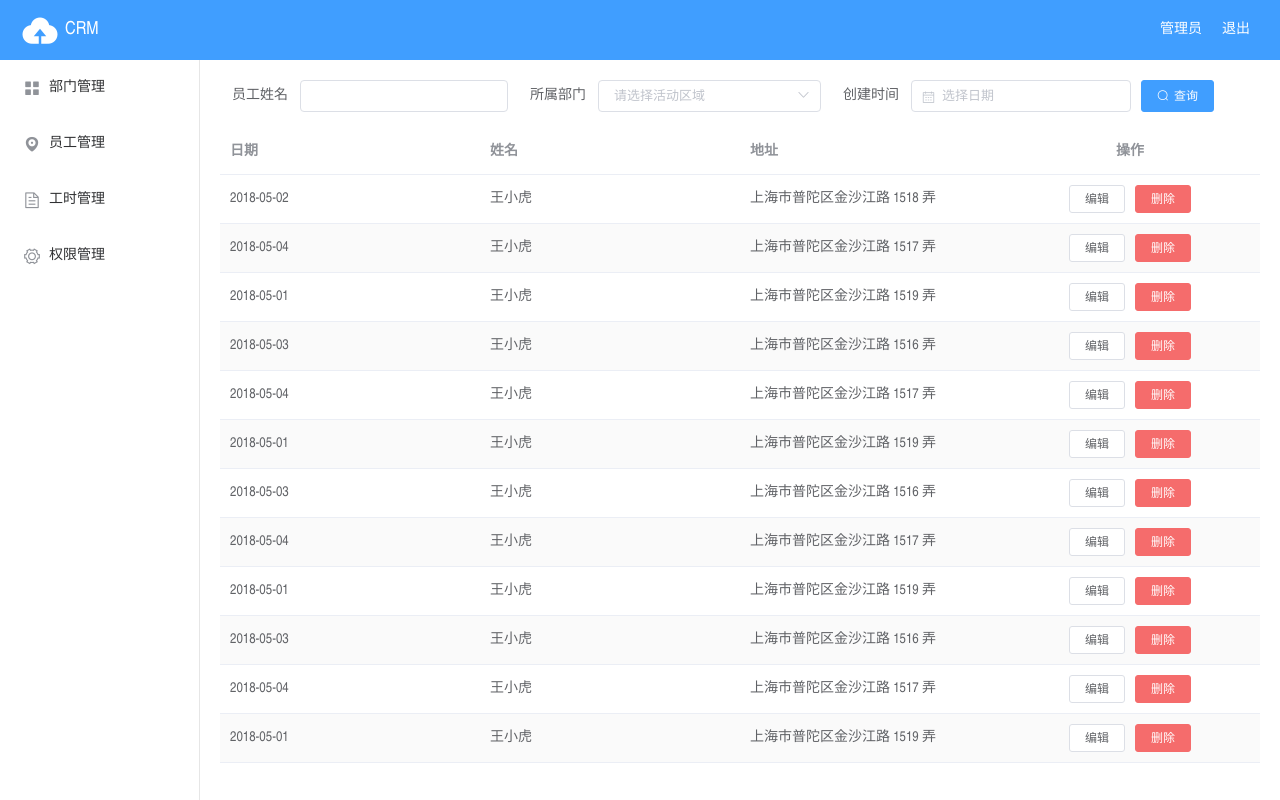
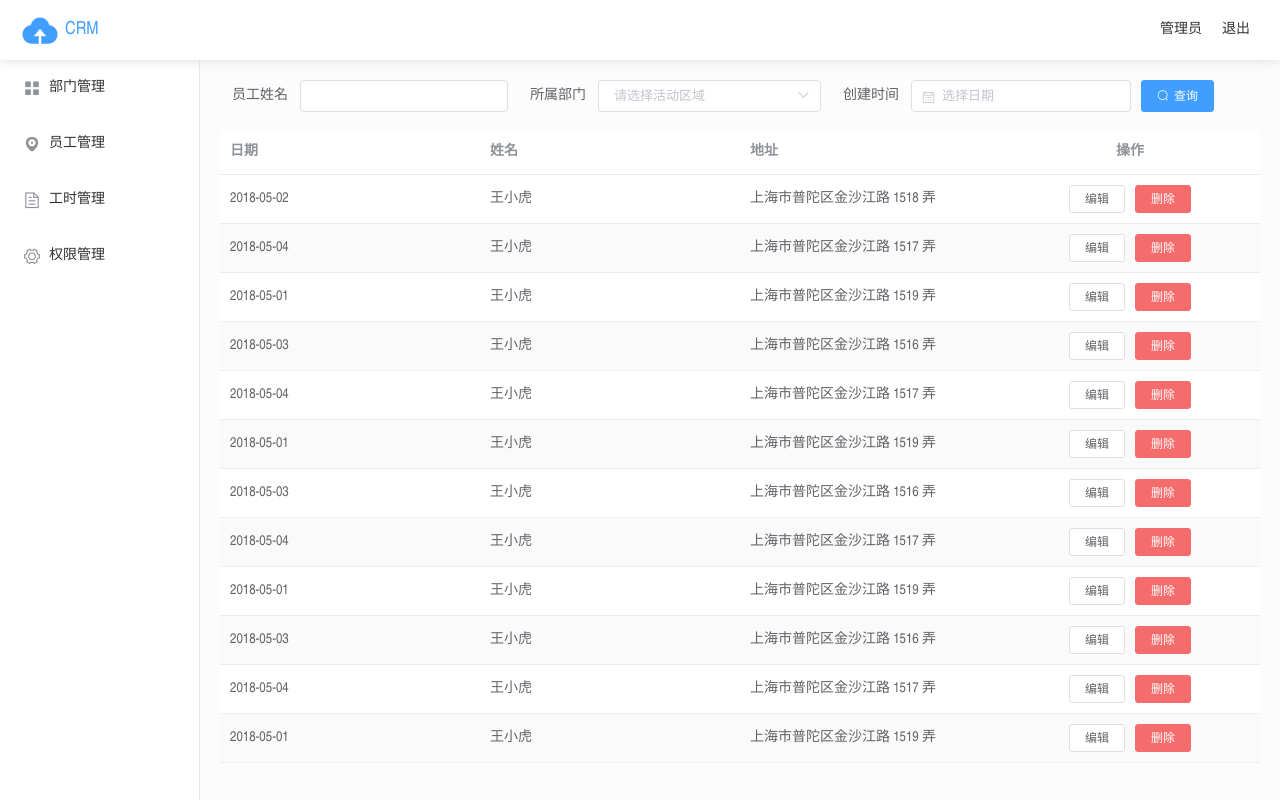
Before and after one commit to gookyn/vue-template, a Vue app: page /#/employee in a window 1280 px wide. Built offline with nearby package versions, Linux system fonts and the light colour scheme.

Commit message:
修改布局颜色

```diff
--- a/src/style/global.scss
+++ b/src/style/global.scss
@@ -8,9 +8,17 @@
 }
 
 .g-layout-header-wrapper {
-  background-color: $--color-primary;
+  background-color: $--color-white;
   line-height: 60px;
-  color: $--color-white;
+  box-shadow: 0px 0px 12px #ddd;
+  position: relative;
+  z-index: 1;
+  .g-layout-header__left {
+    color: $--color-primary;
+  }
+  .operations-item:hover {
+    color: $--color-primary;
+  }
 }
 
 .g-layout-aside-wrapper {
@@ -20,7 +28,7 @@
 }
 
 .g-layout-main-wrapper {
-  background-color: $--color-white;
+  background-color: $--background-color-base;
   max-height: 100%;
   overflow-y: auto;
 }
--- a/src/style/var.scss
+++ b/src/style/var.scss
@@ -52,7 +52,7 @@ $--link-hover-color: $--color-primary !default;
 
 /* Background
 -------------------------- */
-$--background-color-base: #f5f7fa !default;
+$--background-color-base: #fcfcfc !default;
 
 /* Border
 -------------------------- */
```
